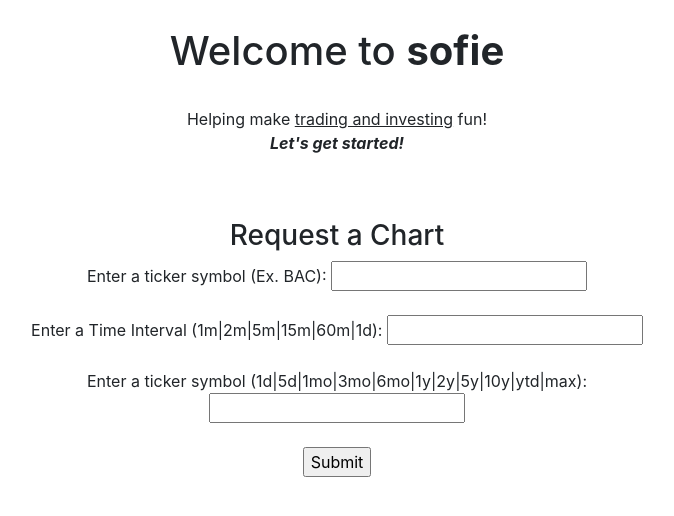
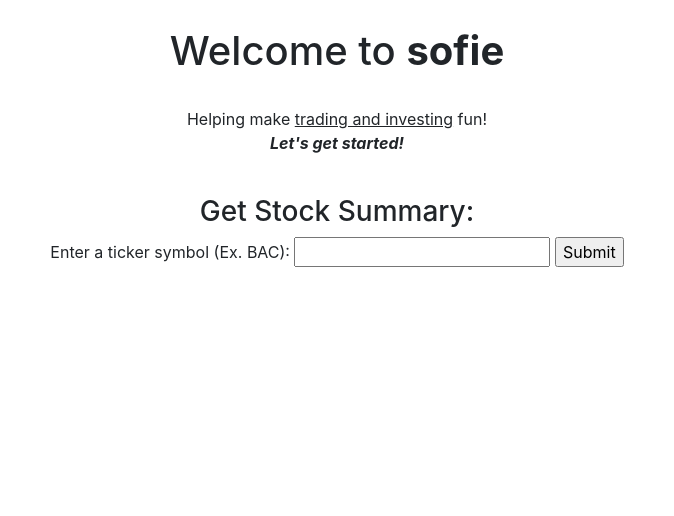
Before and after one commit to zaneCoderss/allureimaAPP, a Django app: page /stock/ in a window 1280 px wide. Shown: the part 221-737 px from the top of the page, without its empty margins (303-977 px from the left). Run offline with Django 3.2, Linux system fonts and the light colour scheme; a user stored in the database is signed in; some libraries are stand-ins or nearby versions.

Commit message:
9-30-20 11:04a

```diff
--- a/app1/templates/app1/stockhome.html
+++ b/app1/templates/app1/stockhome.html
@@ -17,18 +17,18 @@
               <br>
               <b><i>Let's get started!</i></b></p>
               <br>
-              <!-- <h3>Get Stock Summary:</h3>
+              <h3>Get Stock Summary:</h3>
               <form action="stocksumm">
                 Enter a ticker symbol (Ex. {{eg}}): <input type="text" name="symbol">
                 <input type="submit">
-                <br> -->
                 <br>
-                <h3>Request a Chart</h3>
+                <br>
+                <!-- <h3>Request a Chart</h3>
                 <form action="getchart">
                   Enter a ticker symbol (Ex. {{eg}}): <input type="text" name="symbol"><br><br>
                   Enter a Time Interval (1m|2m|5m|15m|60m|1d): <input type="text" name="interval"><br><br>
                   Enter a ticker symbol (1d|5d|1mo|3mo|6mo|1y|2y|5y|10y|ytd|max): <input type="text" name="range"><br><br>
-                  <input type="submit">
+                  <input type="submit"> -->
         </div>
     </div>
 
--- a/app1/templates/app1/stocksumm.html
+++ b/app1/templates/app1/stocksumm.html
@@ -52,10 +52,10 @@
 <div id="stock_summary"> {{ df | safe }} </div>
 <br>
 <br>
-<h2> Try another symbol: </h2>
-<form action="stocksumm">
+<!-- <h2> Try another symbol: </h2> -->
+<!-- <form action="stocksumm">
   Enter a ticker symbol (Example. {{eg}}): <input type="text" name="symbol">
-  <input type="submit">
+  <input type="submit"> -->
 
   </div>
   </div>
```
